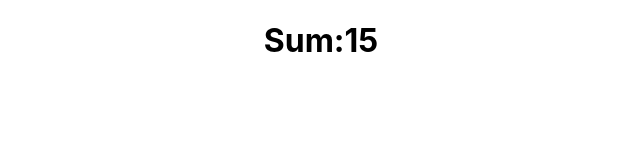
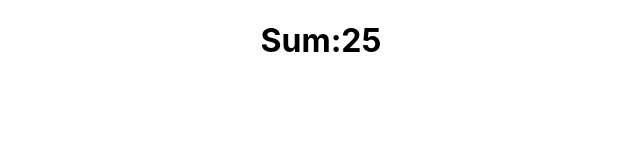
Before and after one commit to Underscore2/EserciziReact, a React (Create React App) app in the folder esercizio/: page / in a window 1280 px wide. Shown: the top 160 px of the page, without its empty margins (319-959 px from the left). Built offline with nearby package versions, Linux system fonts and the light colour scheme.

Commit message:
Function 03 - Done

```diff
--- a/esercizio/src/App.js
+++ b/esercizio/src/App.js
@@ -4,7 +4,7 @@ import Sum from './Sum';
 function App() {
   return (
     <div className="App">
-      <Sum numbers={[2, 2, 10, 1]} />
+      <Sum />
     </div>
   );
 }
--- a/esercizio/src/Sum.js
+++ b/esercizio/src/Sum.js
@@ -1,7 +1,7 @@
-function Sum(props) {
+function Sum({ numbers = [2, 2, 1, 20] }) {
     return (
         <h1>Sum:
-            {props.numbers.reduce((total, current) => { return (total += current) })}
+            {numbers.reduce((total, current) => { return (total += current) })}
         </h1>
     )
 }
```
